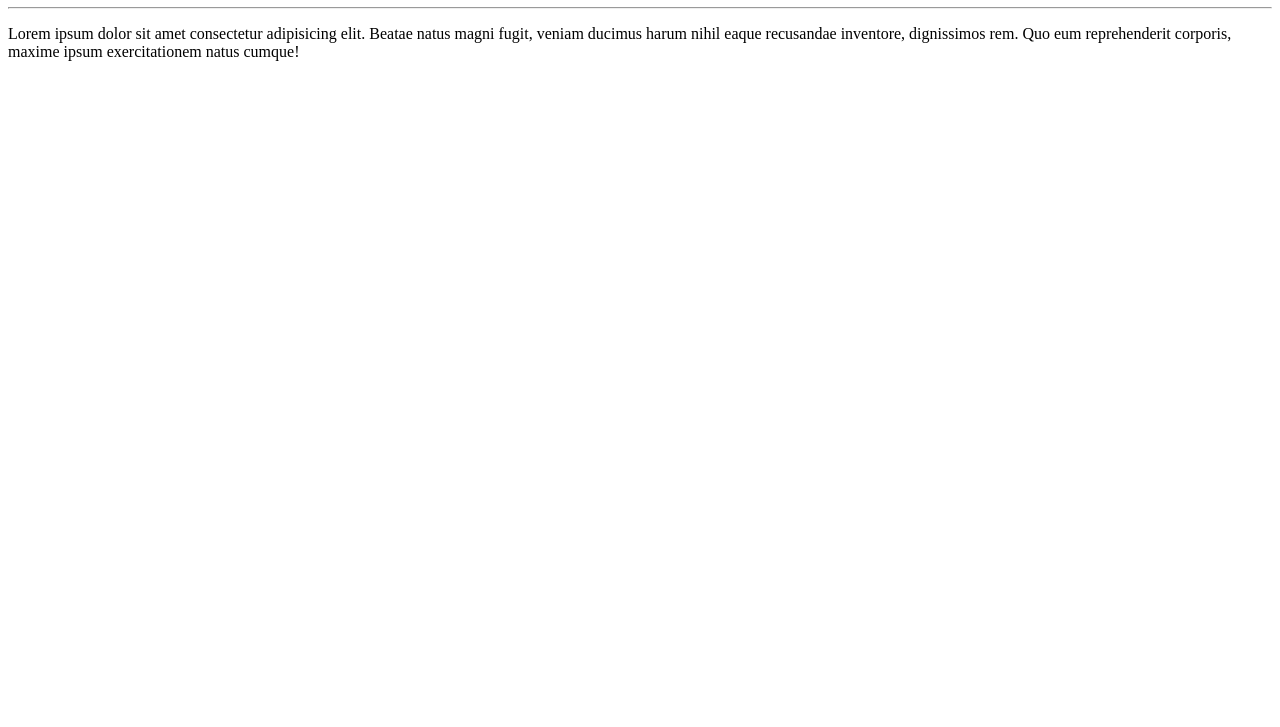
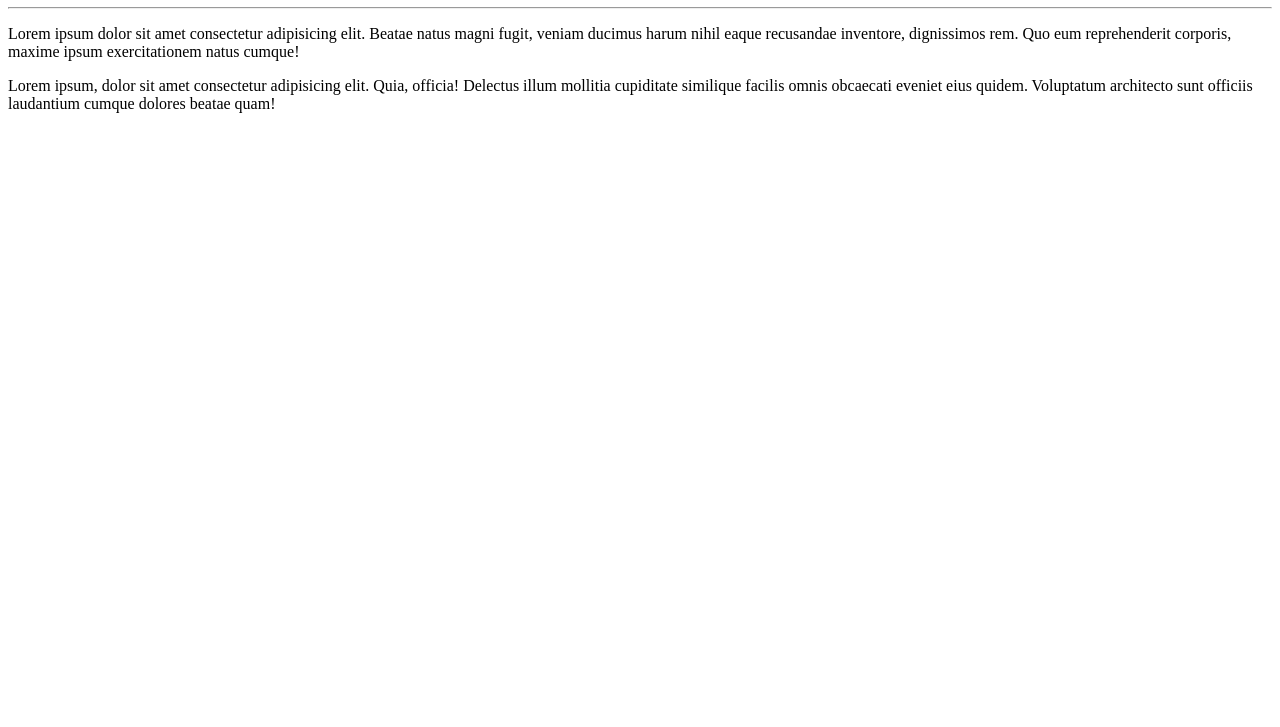
Before and after one commit to Danilo-Medeiros060/Hello-World, a plain HTML site: page Ex/index.html in a window 1280 px wide. Shown: the part 73-800 px from the top of the page. Drawn offline with Linux system fonts and the light colour scheme.

Commit message:
Adicionei outro p

```diff
--- a/Ex/index.html
+++ b/Ex/index.html
@@ -9,5 +9,6 @@
     <h1> Hello, World! </h1>
     <hr>
     <p>Lorem ipsum dolor sit amet consectetur adipisicing elit. Beatae natus magni fugit, veniam ducimus harum nihil eaque recusandae inventore, dignissimos rem. Quo eum reprehenderit corporis, maxime ipsum exercitationem natus cumque!</p>
+    <p>Lorem ipsum, dolor sit amet consectetur adipisicing elit. Quia, officia! Delectus illum mollitia cupiditate similique facilis omnis obcaecati eveniet eius quidem. Voluptatum architecto sunt officiis laudantium cumque dolores beatae quam!</p>
 </body>
 </html>
```
